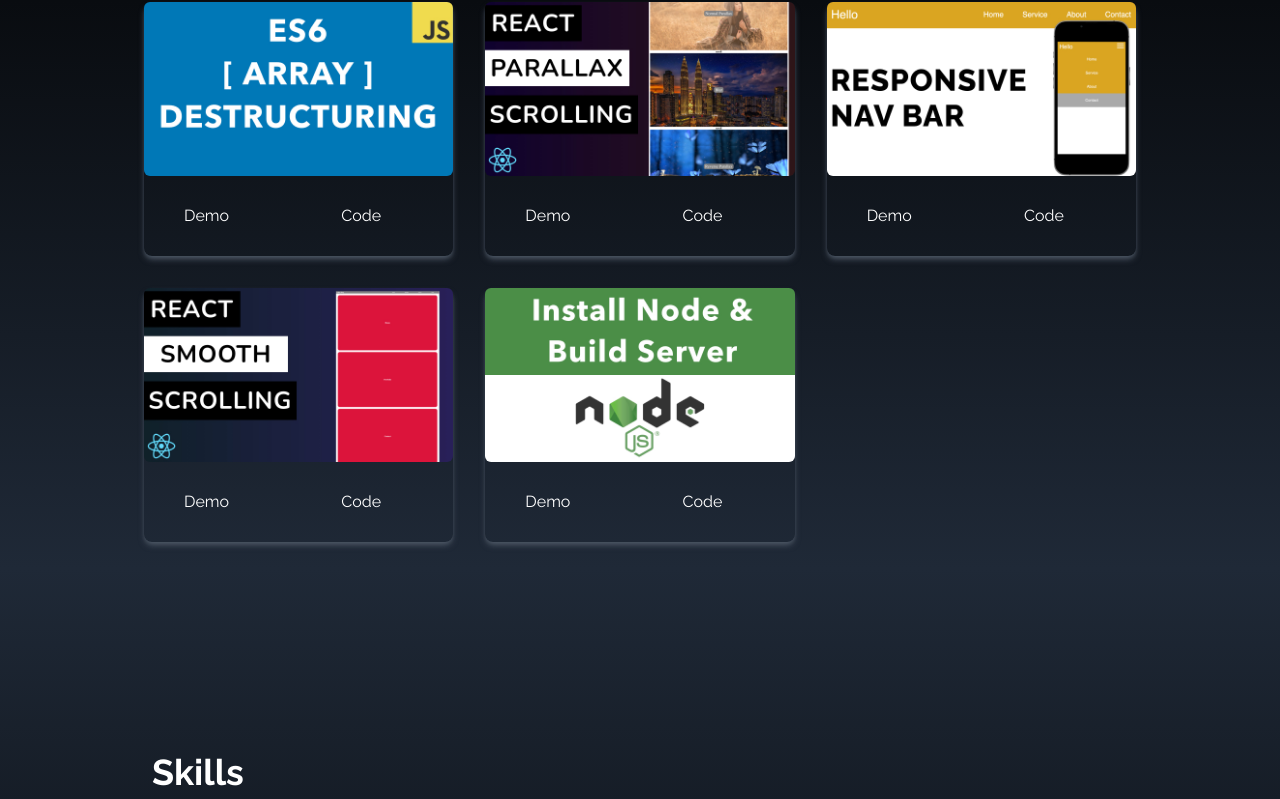
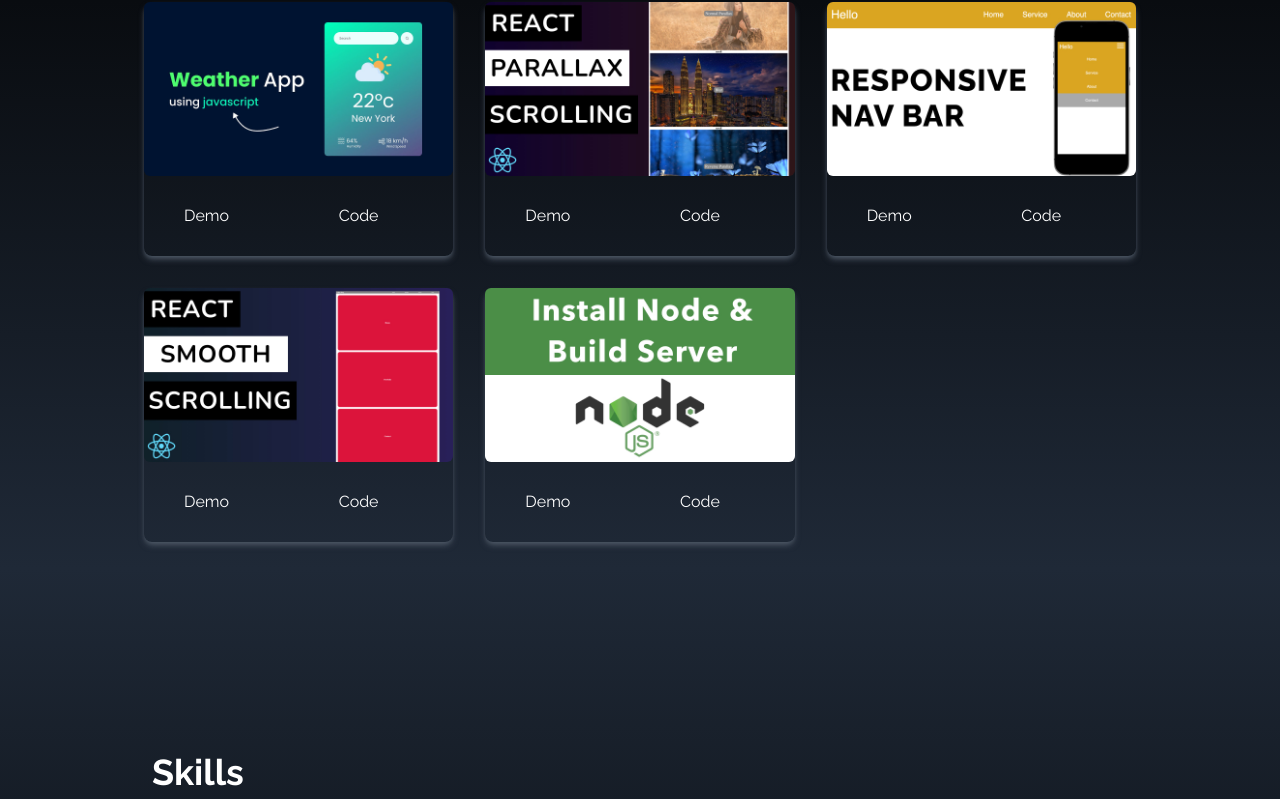
Before and after one commit to Bhanuprakashreddyv/bhanu-portfolio, a React (Create React App) app: page / in a window 1280 px wide. Shown: the part 1832-2631 px from the top of the page. Built offline with nearby package versions, Linux system fonts and the light colour scheme.

Commit message:
Add weather project

```diff
--- a/src/components/Portfolio.jsx
+++ b/src/components/Portfolio.jsx
@@ -1,5 +1,5 @@
 import React from 'react';
-import arrayDestruct from '../assets/portfolio/arrayDestruct.jpg';  //import images to use here
+import Weather from '../assets/portfolio/Weather.jpg';  //import images to use here
 import installNode from '../assets/portfolio/installNode.jpg';
 import navBar from '../assets/portfolio/navbar.jpg';
 import reactParallax from '../assets/portfolio/reactParallax.jpg';
@@ -11,7 +11,10 @@
     const portfolios = [                  //this is where you need to add your projects one by one
         {
             id: 1,                          //this number specifies where to put your portfolio
-            src: arrayDestruct
+            src: Weather,
+            demoUrl: 'https://bhanuprakashreddyv.github.io/Weather-Report/', // Replace with the actual demo URL
+            codeUrl: 'https://github.com/Bhanuprakashreddyv/Weather-Report',
+
             //Need to import the links to open the project             //this is the file name after you are importing
         },
         {
@@ -50,7 +53,7 @@
             <div className='grid sm:grid-cols-2 md:grid-cols-3 gap-8
             px-12 sm:px-0'>
                 {
-                portfolios.map(({id, src}) => (
+                portfolios.map(({id, src, demoUrl, codeUrl}) => (
                 <div key={id}
                 className='shadow-md shadow-gray-600 rounded-lg'>
                     <img src={src}
@@ -58,10 +61,9 @@
                     className='rounded-md duration-200 hover:scale-105'
                     />
                     <div className='flex items-center justify-center'>
-                        <button /*give Onclick function here*/ className='w-1//2 px-6 py-3 m-4 duration-200
-                        hover:scale-105'>Demo</button>
-                        <button className='w-1/2 px-6 py-3 m-4 duration-200
-                        hover:scale-105'>Code</button>
+                    <a href={demoUrl} target="_blank" rel="noopener noreferrer" className='w-1/2 px-6 py-3 m-4 duration-200 hover:scale-105'>Demo</a>
+                    <a href={codeUrl} target="_blank" rel="noopener noreferrer" className='w-1/2 px-6 py-3 m-4 duration-200 hover:scale-105'>Code</a>
+
                     </div>
                 </div>
                 ))}
```
Also changed, not shown: src/assets/portfolio/Weather.jpg (added).
